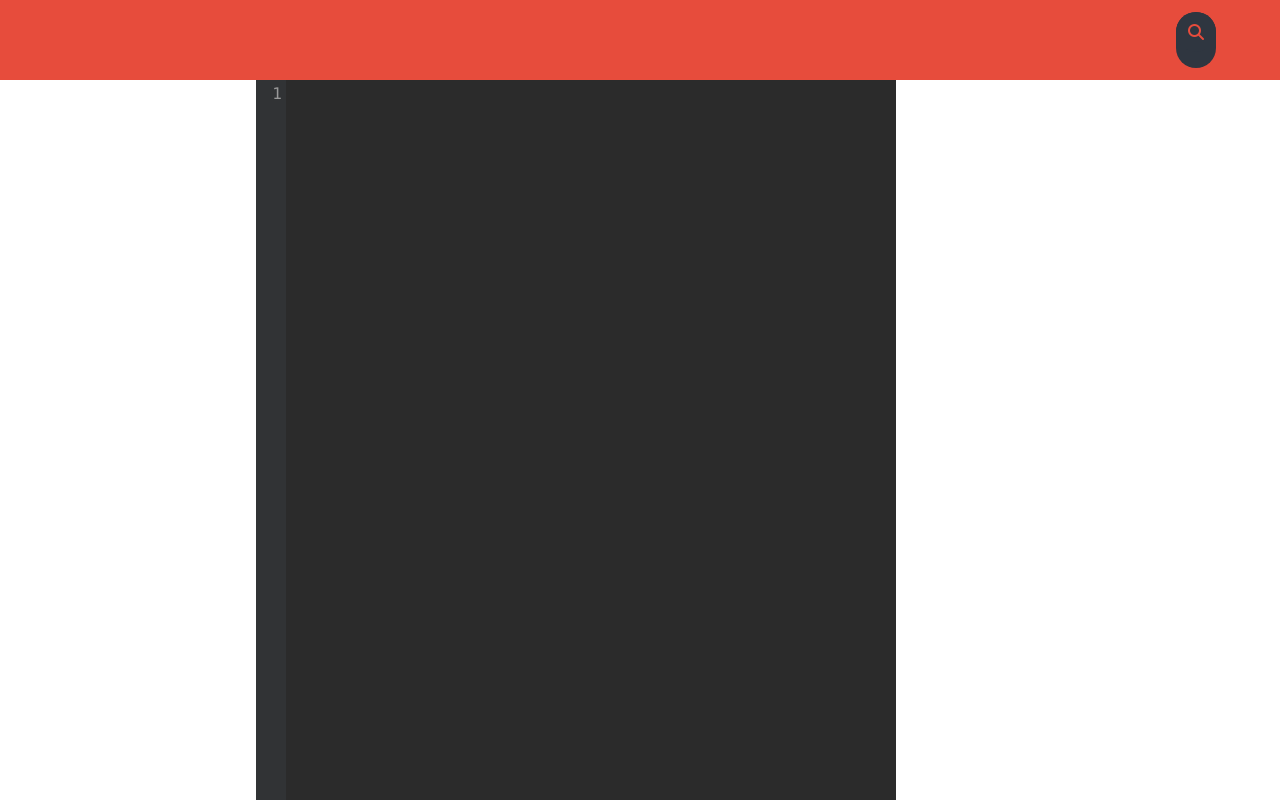
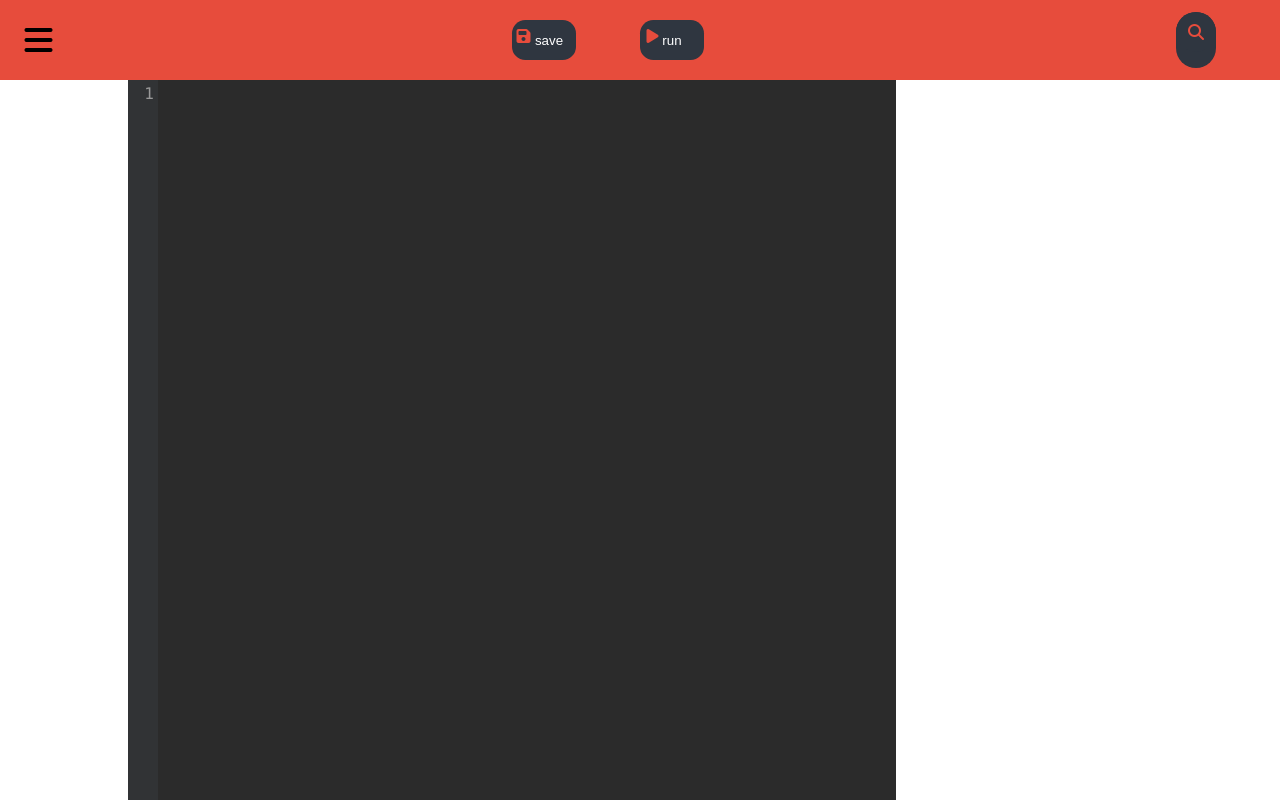
Before and after one commit to dc480506/Online-Compiler, a PHP site: page / in a window 1280 px wide. Run offline with PHP 8.4, Linux system fonts and the light colour scheme; some libraries are stand-ins or nearby versions.

Commit message:
Menu bar buttons

```diff
--- a/index.html
+++ b/index.html
@@ -13,12 +13,22 @@
 <script type="text/javascript" src="codemirror-5.48.2/addon/edit/closebrackets.js"></script>
 <script type="text/javascript" src="codemirror-5.48.2/addon/edit/closetag.js"></script>
 <script src="https://kit.fontawesome.com/73dadbfb7d.js"></script>
+<script src="require.js"></script>
 <script src="script.js"></script>
 <link rel="stylesheet" type="text/css" href="styles.css">
 </head>
 
 <body>
     <div class="menu-bar">
+      <i class="fas fa-bars"></i>
+      <div class="save">
+        <i class="fas fa-save"></i>
+        <input id="save-program" type="button" value="save">
+      </div>
+      <div class="execute">
+      <i class="fas fa-play"></i>
+      <input id="run" type="button" value="run">
+    </div>
       <div class="algo-search">
           <input id="search-text" type="text" placeholder="Type to Search an algorithm">
           <i class="fas fa-search"></i>
@@ -33,7 +43,7 @@
           theme:"darcula",
           matchBrackets:true,
           autoCloseBrackets:true,
-          autoCloseTags:true,
+          autoCloseTags:true
     });
     editor.on('keyup', function(editor,event){
       if( !(event.ctrlKey) &&
--- a/script.js
+++ b/script.js
@@ -1 +1,2 @@
-var m="text/x-java"
+var m="text/x-java";
+const p=require('request');
--- a/styles.css
+++ b/styles.css
@@ -4,9 +4,13 @@ body{
 .CodeMirror{
 	top: 10%;
 	height:90%;
-	left:20%;
-	width:50%;
+	left:10%;
+	width:60%;
 	position: absolute;
+	/*resize: horizontal;*/
+	display: inline-block;
+	overflow-y: scroll;
+	/*overflow-wrap: break-word;*/
 }
 .menu-bar{
 	top:0;
@@ -14,6 +18,14 @@ body{
 	position: absolute;
 	background-color: #e74c3c;
 	width: 100%;
+}
+.fas.fa-bars{
+	font-size: 2em;
+	cursor: pointer;
+	left: 3%;
+	top:50%;
+	transform: translate(-50%,-50%);
+	position: absolute;
 }
 .algo-search{
 	right:5%;
@@ -49,8 +61,80 @@ body{
 	color: white;
 	font-size:14px;
 	float: left;
-	transition: 0.4s;
+	transition: 0.3s;
 	line-height: 40px;
 	width: 0;
 	text-align: center;
 }
+.execute{
+	position: absolute;
+	margin: 0;
+	padding: 0;
+	height:50%;
+	transform:translateY(50%);
+	width:5%;
+	left:50%;
+	top:0;
+	cursor: pointer;
+}
+.execute:hover >#run{
+	color:white;
+	background-color: #27ae60;
+}
+.execute:hover > .fas.fa-play{
+	color:white;
+}
+#run{
+	float: right;
+	display: flex;
+	align-items: center;
+    justify-content:center;
+	outline: none;
+	cursor: pointer;
+	width: 100%;
+	height: 100%;
+	border-radius: 1em;
+	border: none;
+	color: white;
+	background-color:#2f3640;
+}
+.fas.fa-play{
+	position: absolute;
+	left: 10%;
+	z-index: 1;
+	top:20%;
+	color: #e74c3c;
+}
+.save{
+	position: absolute;
+	margin: 0;
+	padding: 0;
+	height:50%;
+	transform:translateY(50%);
+	width:5%;
+	left:40%;
+	top:0;
+	cursor: pointer;
+}
+.fas.fa-save{
+    position: absolute;
+	left: 7%;
+	z-index: 1;
+	top:20%;
+	color: #e74c3c;
+}
+#save-program{
+	float: right;
+	display: flex;
+	align-items: center;
+    justify-content:center;
+	outline: none;
+	cursor: pointer;
+	width: 100%;
+	height: 100%;
+	border-radius: 1em;
+	border: none;
+	color: white;
+	background-color:#2f3640;
+	padding-left: 25%;
+}
```
